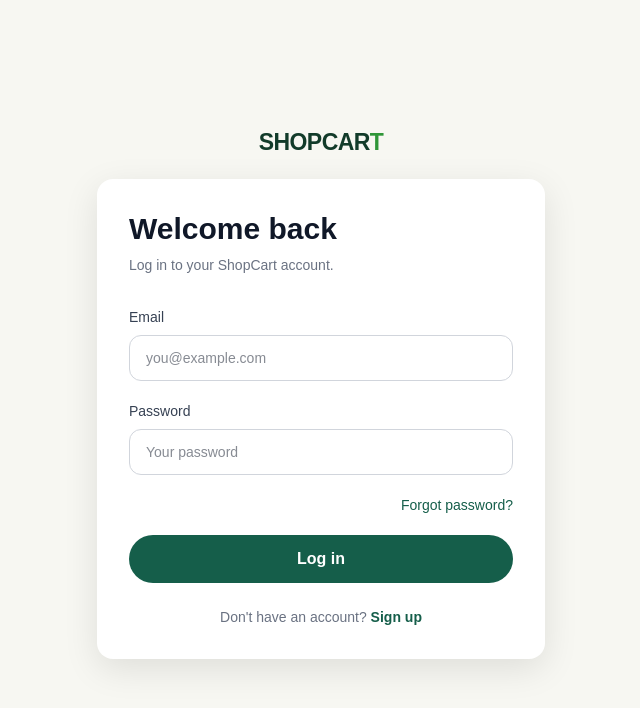
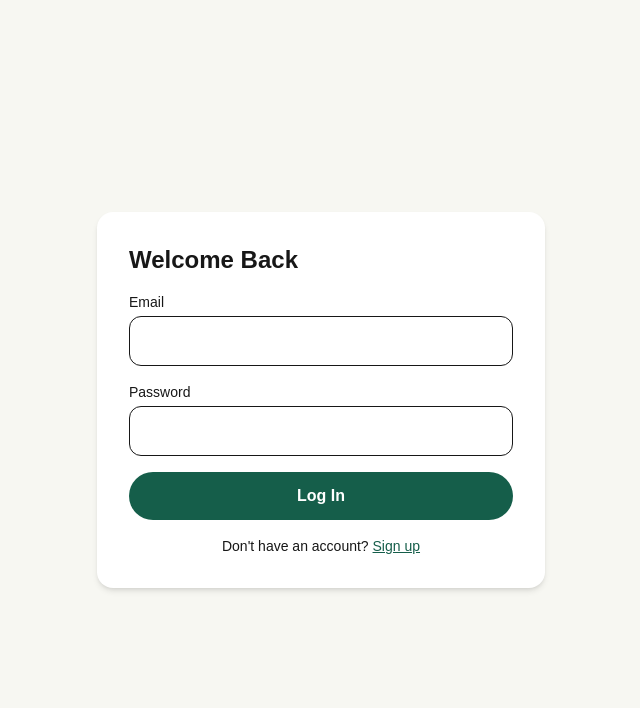
Before and after one commit to Areeba877/ecommerce-store, a Next.js app: page /login in a window 1280 px wide. Shown: the top 708 px of the page, without its empty margins (319-959 px from the left). Built offline with nearby package versions, Linux system fonts and the light colour scheme.

Commit message:
Complete authentication flow

```diff
--- a/app/api/auth/login/route.ts
+++ b/app/api/auth/login/route.ts
@@ -1,4 +1,16 @@
 import { NextResponse } from "next/server";
+import bcrypt from "bcryptjs";
+import { SignJWT } from "jose";
+import { connectDB } from "@/lib/mongodb";
+import User from "@/models/User";
+
+const JWT_SECRET = process.env.JWT_SECRET;
+
+if (!JWT_SECRET) {
+  throw new Error("Please define JWT_SECRET in .env.local");
+}
+
+const secret = new TextEncoder().encode(JWT_SECRET);
 
 export async function POST(request: Request) {
   try {
@@ -12,20 +24,77 @@ export async function POST(request: Request) {
       );
     }
 
+    await connectDB();
+
+    const normalizedEmail = email.trim().toLowerCase();
+
+    const user = await User.findOne({
+      email: normalizedEmail,
+    });
+
+    if (!user) {
+      return NextResponse.json(
+        { message: "Invalid email or password." },
+        { status: 401 }
+      );
+    }
+
+    const isPasswordCorrect = await bcrypt.compare(
+      password,
+      user.password
+    );
+
+    if (!isPasswordCorrect) {
+      return NextResponse.json(
+        { message: "Invalid email or password." },
+        { status: 401 }
+      );
+    }
+
+    if (!user.isVerified) {
+      return NextResponse.json(
+        {
+          message:
+            "Please verify your email before logging in.",
+        },
+        { status: 403 }
+      );
+    }
+
+    const token = await new SignJWT({
+      userId: user._id.toString(),
+      email: user.email,
+    })
+      .setProtectedHeader({ alg: "HS256" })
+      .setIssuedAt()
+      .setExpirationTime("1d")
+      .sign(secret);
+
     const response = NextResponse.json(
-      { message: "Logged in successfully!", user: { email } },
+      {
+        message: "Logged in successfully!",
+        user: {
+          id: user._id,
+          name: user.name,
+          email: user.email,
+          isVerified: user.isVerified,
+        },
+      },
       { status: 200 }
     );
 
-    response.cookies.set("token", "user_logged_in_token", {
+    response.cookies.set("token", token, {
       httpOnly: true,
       secure: process.env.NODE_ENV === "production",
+      sameSite: "lax",
       maxAge: 60 * 60 * 24,
       path: "/",
     });
 
     return response;
   } catch (error) {
+    console.error("Login error:", error);
+
     return NextResponse.json(
       { message: "Server error during login." },
       { status: 500 }
--- /dev/null
+++ b/app/api/auth/logout/route.ts
@@ -0,0 +1,17 @@
+import { NextResponse } from "next/server";
+
+export async function POST() {
+  const response = NextResponse.json(
+    { message: "Logged out successfully." },
+    { status: 200 }
+  );
+
+  response.cookies.set("token", "", {
+    httpOnly: true,
+    secure: process.env.NODE_ENV === "production",
+    expires: new Date(0),
+    path: "/",
+  });
+
+  return response;
+}
--- a/app/api/auth/signup/route.ts
+++ b/app/api/auth/signup/route.ts
@@ -1,16 +1,77 @@
 import { NextResponse } from "next/server";
+import bcrypt from "bcryptjs";
+import crypto from "crypto";
+import { connectDB } from "@/lib/mongodb";
+import User from "@/models/User";
 
 export async function POST(request: Request) {
   try {
     const body = await request.json();
+
+    const { name, email, password } = body;
+
+    if (!name || !email || !password) {
+      return NextResponse.json(
+        { message: "Name, email and password are required." },
+        { status: 400 }
+      );
+    }
+
+    await connectDB();
+
+    const normalizedEmail = email.trim().toLowerCase();
+
+    const existingUser = await User.findOne({
+      email: normalizedEmail,
+    });
+
+    if (existingUser) {
+      return NextResponse.json(
+        { message: "An account with this email already exists." },
+        { status: 409 }
+      );
+    }
+
+    const hashedPassword = await bcrypt.hash(password, 12);
+
+    const verificationToken = crypto.randomBytes(32).toString("hex");
+
+    const verificationTokenExpires = new Date(
+      Date.now() + 24 * 60 * 60 * 1000
+    );
+
+    const user = await User.create({
+      name: name.trim(),
+      email: normalizedEmail,
+      password: hashedPassword,
+      isVerified: false,
+      verificationToken,
+      verificationTokenExpires,
+    });
+
+  const verificationUrl = `http://localhost:3000/api/auth/verify-email?token=${verificationToken}`;
+
+return NextResponse.json(
+  {
+    message: "Account created successfully. Please verify your email.",
+    verificationUrl,
+    user: {
+      id: user._id,
+      name: user.name,
+      email: user.email,
+      isVerified: user.isVerified,
+    },
+  },
+  { status: 201 }
+);
+
+
+  } catch (error) {
+    console.error("Signup error:", error);
+
     return NextResponse.json(
-      {
-        message: "Account created successfully!",
-        user: { id: "123", name: body.name, email: body.email, isVerified: true },
-      },
-      { status: 201 }
+      { message: "Something went wrong during signup." },
+      { status: 500 }
     );
-  } catch (error) {
-    return NextResponse.json({ message: "Error" }, { status: 400 });
   }
 }
--- /dev/null
+++ b/app/api/auth/verify-email/route.ts
@@ -0,0 +1,53 @@
+import { NextResponse } from "next/server";
+import { connectDB } from "@/lib/mongodb";
+import User from "@/models/User";
+
+export async function GET(request: Request) {
+  try {
+    const { searchParams } = new URL(request.url);
+    const token = searchParams.get("token");
+
+    if (!token) {
+      return NextResponse.json(
+        { message: "Verification token is missing." },
+        { status: 400 }
+      );
+    }
+
+    await connectDB();
+
+    const user = await User.findOne({
+      verificationToken: token,
+      verificationTokenExpires: { $gt: new Date() },
+    });
+
+    if (!user) {
+      return NextResponse.json(
+        { message: "Invalid or expired verification token." },
+        { status: 400 }
+      );
+    }
+
+    user.isVerified = true;
+    user.verificationToken = undefined;
+    user.verificationTokenExpires = undefined;
+
+    await user.save();
+
+  return NextResponse.json(
+  {
+    message: "Email verified successfully. You can now log in.",
+  },
+  { status: 200 }
+);
+
+
+  } catch (error) {
+    console.error("Email verification error:", error);
+
+ return NextResponse.redirect(
+  new URL("/verify-email?success=true", request.url)
+);
+
+  }
+}
--- a/app/login/page.tsx
+++ b/app/login/page.tsx
@@ -1,106 +1,101 @@
 "use client";
 
 import Link from "next/link";
+import { useState } from "react";
 
 export default function LoginPage() {
+  const [email, setEmail] = useState("");
+  const [password, setPassword] = useState("");
+  const [error, setError] = useState("");
+  const [loading, setLoading] = useState(false);
+
+  const handleSubmit = async (e: React.FormEvent) => {
+    e.preventDefault();
+    setError("");
+    setLoading(true);
+
+    try {
+      const res = await fetch("/api/auth/login", {
+        method: "POST",
+        headers: { "Content-Type": "application/json" },
+        body: JSON.stringify({ email, password }),
+      });
+
+      const data = await res.json();
+
+      if (!res.ok) {
+        setError(data.message || "Login failed.");
+        return;
+      }
+
+      window.location.href = "/";
+    } catch (err) {
+      setError("Network or server connection failed.");
+    } finally {
+      setLoading(false);
+    }
+  };
+
   return (
-    <main className="min-h-screen bg-[#f7f7f2] px-4 py-8">
-      <div className="mx-auto flex min-h-[90vh] max-w-md flex-col items-center justify-center">
+    <main className="min-h-screen bg-[#f7f7f2] px-4 py-8 flex items-center justify-center">
+      <div className="w-full max-w-md bg-white p-8 rounded-2xl shadow-md">
+        <h1 className="text-2xl font-bold mb-4">Welcome Back</h1>
 
-        {/* ShopCart Logo */}
-             <Link
-  href="/"
-  className="group text-[23px] font-extrabold tracking-tight"
->
-  <span className="text-[#123b2a] transition-colors duration-300 group-hover:text-[#2f9638]">
-    SHOPCAR
-  </span>
-  <span className="text-[#2f9638] transition-colors duration-300 group-hover:text-[#123b2a]">
-    T
-  </span>
-</Link>
+        {error && (
+          <div className="mb-4 text-sm text-red-600 bg-red-50 p-3 rounded-lg">
+            {error}
+          </div>
+        )}
 
-        {/* Login Card */}
-        <div className="w-full rounded-2xl bg-white p-8 shadow-[0_10px_35px_rgba(0,0,0,0.10)] mt-5">
-
-          {/* Heading */}
-          <div className="mb-8">
-            <h1 className="text-3xl font-bold text-gray-900">
-              Welcome back
-            </h1>
-
-            <p className="mt-2 text-sm text-gray-500">
-              Log in to your ShopCart account.
-            </p>
-          </div>
-
-          <form className="space-y-5">
-
-            {/* Email */}
+        <form onSubmit={handleSubmit} className="space-y-4">
           <div>
-              <label
-                htmlFor="email"
-                className="mb-2 block text-sm font-medium text-gray-700"
-              >
+            <label className="block text-sm font-medium mb-1">
               Email
             </label>
 
             <input
-                id="email"
               type="email"
-                placeholder="you@example.com"
-                className="w-full rounded-xl border border-gray-300 px-4 py-3 text-sm text-gray-900 outline-none transition focus:border-[#155e4a] focus:ring-1 focus:ring-[#155e4a]"
+              required
+              value={email}
+              onChange={(e) => setEmail(e.target.value)}
+              className="w-full p-3 border rounded-xl"
             />
           </div>
 
-            {/* Password */}
           <div>
-              <label
-                htmlFor="password"
-                className="mb-2 block text-sm font-medium text-gray-700"
-              >
+            <label className="block text-sm font-medium mb-1">
               Password
             </label>
 
             <input
-                id="password"
               type="password"
-                placeholder="Your password"
-                className="w-full rounded-xl border border-gray-300 px-4 py-3 text-sm text-gray-900 outline-none transition focus:border-[#155e4a] focus:ring-1 focus:ring-[#155e4a]"
+              required
+              value={password}
+              onChange={(e) => setPassword(e.target.value)}
+              className="w-full p-3 border rounded-xl"
             />
           </div>
 
-            {/* Forgot Password */}
-            <div className="flex justify-end">
-              <Link
-                href="/forgot-password"
-                className="text-sm font-medium text-[#155e4a] hover:underline"
-              >
-                Forgot password?
-              </Link>
-            </div>
-
-            {/* Login Button */}
           <button
             type="submit"
-              className="w-full rounded-full bg-[#155e4a] px-4 py-3 font-semibold text-white transition hover:bg-[#0f4939]"
+            onClick={() => console.log("LOGIN BUTTON CLICKED")}
+            disabled={loading}
+            className="w-full bg-[#155e4a] text-white py-3 rounded-full font-semibold disabled:opacity-50"
           >
-              Log in
+            {loading ? "Logging in..." : "Log In"}
           </button>
         </form>
 
-          {/* Signup */}
-          <p className="mt-6 text-center text-sm text-gray-500">
+        <p className="mt-4 text-sm text-center">
           Don't have an account?{" "}
           <Link
             href="/signup"
-              className="font-semibold text-[#155e4a] hover:underline"
+            className="text-[#155e4a] underline"
           >
             Sign up
           </Link>
         </p>
       </div>
-      </div>
     </main>
   );
 }
--- a/app/signup/page.tsx
+++ b/app/signup/page.tsx
@@ -2,17 +2,27 @@
 
 import Link from "next/link";
 import { useState } from "react";
+import { useRouter } from "next/navigation";
 
 export default function SignupPage() {
+  const router = useRouter();
+
+  const [name, setName] = useState("");
+  const [email, setEmail] = useState("");
   const [password, setPassword] = useState("");
   const [confirmPassword, setConfirmPassword] = useState("");
+
   const [error, setError] = useState("");
+const [success, setSuccess] = useState("");
+const [verificationUrl, setVerificationUrl] = useState("");
+const [loading, setLoading] = useState(false);
 
-  const handleSubmit = (e: React.FormEvent<HTMLFormElement>) => {
+  const handleSubmit = async (e: React.FormEvent<HTMLFormElement>) => {
     e.preventDefault();
+
     setError("");
+    setSuccess("");
 
-    // Password validation
     if (password.length < 8) {
       setError("Password must be at least 8 characters long.");
       return;
@@ -38,20 +48,64 @@ export default function SignupPage() {
       return;
     }
 
-    // Confirm password validation
     if (password !== confirmPassword) {
       setError("Passwords do not match.");
       return;
     }
 
-    alert("Signup validation successful!");
+    try {
+      setLoading(true);
+
+      const response = await fetch("/api/auth/signup", {
+        method: "POST",
+        headers: {
+          "Content-Type": "application/json",
+        },
+        body: JSON.stringify({
+          name: name.trim(),
+          email: email.trim().toLowerCase(),
+          password,
+        }),
+      });
+
+      const text = await response.text();
+      let data;
+
+      try {
+        data = JSON.parse(text);
+      } catch {
+        setError("Server response error. Check terminal.");
+        return;
+      }
+
+     if (!response.ok) {
+  setError(data.message || "Signup failed.");
+  return;
+}
+
+setSuccess(
+  "Account created successfully! Please verify your email before logging in."
+);
+
+if (data.verificationUrl) {
+  setVerificationUrl(data.verificationUrl);
+}
+
+setName("");
+setEmail("");
+setPassword("");
+setConfirmPassword("");
+
+    } catch (err) {
+      setError("Something went wrong. Please try again.");
+    } finally {
+      setLoading(false);
+    }
   };
 
   return (
     <main className="min-h-screen bg-[#f7f7f2] px-4 py-8">
       <div className="mx-auto flex min-h-[90vh] max-w-md flex-col items-center justify-center">
-
-        {/* ShopCart Logo */}
         <Link
           href="/"
           className="group text-[23px] font-extrabold tracking-tight"
@@ -64,23 +118,17 @@ export default function SignupPage() {
           </span>
         </Link>
 
-        {/* Signup Card */}
         <div className="mt-5 w-full rounded-2xl bg-white p-8 shadow-[0_10px_35px_rgba(0,0,0,0.10)]">
-
-          {/* Heading */}
           <div className="mb-8">
             <h1 className="text-3xl font-bold text-gray-900">
               Create an account
             </h1>
-
             <p className="mt-2 text-sm text-gray-500">
               Sign up to get started with ShopCart.
             </p>
           </div>
 
           <form onSubmit={handleSubmit} className="space-y-5">
-
-            {/* Full Name */}
             <div>
               <label
                 htmlFor="name"
@@ -88,17 +136,18 @@ export default function SignupPage() {
               >
                 Full Name
               </label>
-
               <input
                 id="name"
                 type="text"
                 placeholder="Your name"
+                value={name}
+                onChange={(e) => setName(e.target.value)}
                 required
-                className="w-full rounded-xl border border-gray-300 px-4 py-3 text-sm text-gray-900 outline-none transition focus:border-[#155e4a] focus:ring-1 focus:ring-[#155e4a]"
+                disabled={loading}
+                className="w-full rounded-xl border border-gray-300 px-4 py-3 text-sm text-gray-900 outline-none transition focus:border-[#155e4a] focus:ring-1 focus:ring-[#155e4a] disabled:bg-gray-100"
               />
             </div>
 
-            {/* Email */}
             <div>
               <label
                 htmlFor="email"
@@ -106,17 +155,18 @@ export default function SignupPage() {
               >
                 Email
               </label>
-
               <input
                 id="email"
                 type="email"
                 placeholder="you@example.com"
+                value={email}
+                onChange={(e) => setEmail(e.target.value)}
                 required
-                className="w-full rounded-xl border border-gray-300 px-4 py-3 text-sm text-gray-900 outline-none transition focus:border-[#155e4a] focus:ring-1 focus:ring-[#155e4a]"
+                disabled={loading}
+                className="w-full rounded-xl border border-gray-300 px-4 py-3 text-sm text-gray-900 outline-none transition focus:border-[#155e4a] focus:ring-1 focus:ring-[#155e4a] disabled:bg-gray-100"
               />
             </div>
 
-            {/* Password */}
             <div>
               <label
                 htmlFor="password"
@@ -124,7 +174,6 @@ export default function SignupPage() {
               >
                 Password
               </label>
-
               <input
                 id="password"
                 type="password"
@@ -132,16 +181,14 @@ export default function SignupPage() {
                 value={password}
                 onChange={(e) => setPassword(e.target.value)}
                 required
-                className="w-full rounded-xl border border-gray-300 px-4 py-3 text-sm text-gray-900 outline-none transition focus:border-[#155e4a] focus:ring-1 focus:ring-[#155e4a]"
+                disabled={loading}
+                className="w-full rounded-xl border border-gray-300 px-4 py-3 text-sm text-gray-900 outline-none transition focus:border-[#155e4a] focus:ring-1 focus:ring-[#155e4a] disabled:bg-gray-100"
               />
-
               <p className="mt-2 text-xs text-gray-500">
-                Use 8+ characters with uppercase, lowercase, number and
-                special character.
+                Use 8+ characters with uppercase, lowercase, number and special character.
               </p>
             </div>
 
-            {/* Confirm Password */}
             <div>
               <label
                 htmlFor="confirmPassword"
@@ -149,7 +196,6 @@ export default function SignupPage() {
               >
                 Confirm Password
               </label>
-
               <input
                 id="confirmPassword"
                 type="password"
@@ -157,27 +203,41 @@ export default function SignupPage() {
                 value={confirmPassword}
                 onChange={(e) => setConfirmPassword(e.target.value)}
                 required
-                className="w-full rounded-xl border border-gray-300 px-4 py-3 text-sm text-gray-900 outline-none transition focus:border-[#155e4a] focus:ring-1 focus:ring-[#155e4a]"
+                disabled={loading}
+                className="w-full rounded-xl border border-gray-300 px-4 py-3 text-sm text-gray-900 outline-none transition focus:border-[#155e4a] focus:ring-1 focus:ring-[#155e4a] disabled:bg-gray-100"
               />
             </div>
 
-            {/* Error Message */}
             {error && (
               <div className="rounded-xl bg-red-50 px-4 py-3 text-sm text-red-600">
                 {error}
               </div>
             )}
 
-            {/* Signup Button */}
+         {success && (
+  <div className="rounded-xl bg-green-50 px-4 py-3 text-sm text-green-700">
+    <p>{success}</p>
+
+    {verificationUrl && (
+      <a
+        href={verificationUrl}
+        className="mt-3 inline-block font-semibold text-[#155e4a] underline"
+      >
+        Verify your email
+      </a>
+    )}
+  </div>
+)}
+
             <button
               type="submit"
-              className="w-full rounded-full bg-[#155e4a] px-4 py-3 font-semibold text-white transition hover:bg-[#0f4939]"
+              disabled={loading}
+              className="w-full rounded-full bg-[#155e4a] px-4 py-3 font-semibold text-white transition hover:bg-[#0f4939] disabled:cursor-not-allowed disabled:opacity-60"
             >
-              Create Account
+              {loading ? "Creating Account..." : "Create Account"}
             </button>
           </form>
 
-          {/* Login */}
           <p className="mt-6 text-center text-sm text-gray-500">
             Already have an account?{" "}
             <Link
--- a/middleware.ts
+++ b/middleware.ts
@@ -9,9 +9,7 @@ export default function middleware(request: NextRequest) {
     return NextResponse.redirect(new URL("/login", request.url));
   }
 
-  if (token && (pathname === "/login" || pathname === "/signup")) {
-    return NextResponse.redirect(new URL("/", request.url));
-  }
+
 
   return NextResponse.next();
 }
--- a/models/User.ts
+++ b/models/User.ts
@@ -0,0 +1,57 @@
+import mongoose, { Schema, Document, Model } from "mongoose";
+
+export interface IUser extends Document {
+  name: string;
+  email: string;
+  password: string;
+  isVerified: boolean;
+  verificationToken?: string;
+  verificationTokenExpires?: Date;
+  createdAt: Date;
+  updatedAt: Date;
+}
+
+const UserSchema = new Schema<IUser>(
+  {
+    name: {
+      type: String,
+      required: true,
+      trim: true,
+    },
+
+    email: {
+      type: String,
+      required: true,
+      unique: true,
+      lowercase: true,
+      trim: true,
+    },
+
+    password: {
+      type: String,
+      required: true,
+    },
+
+    isVerified: {
+      type: Boolean,
+      default: false,
+    },
+
+    verificationToken: {
+      type: String,
+    },
+
+    verificationTokenExpires: {
+      type: Date,
+    },
+  },
+  {
+    timestamps: true,
+  }
+);
+
+const User =
+  (mongoose.models.User as Model<IUser>) ||
+  mongoose.model<IUser>("User", UserSchema);
+
+export default User;
--- a/package.json
+++ b/package.json
@@ -10,6 +10,7 @@
   },
   "dependencies": {
     "bcryptjs": "^3.0.3",
+    "jose": "^6.2.9",
     "lucide-react": "^1.31.0",
     "mongoose": "^9.9.3",
     "next": "16.3.0",
```
Also changed, not shown: 1 other file (tests, documents, lock files or other folders). Lines whose indentation alone changed are shown as unchanged.
